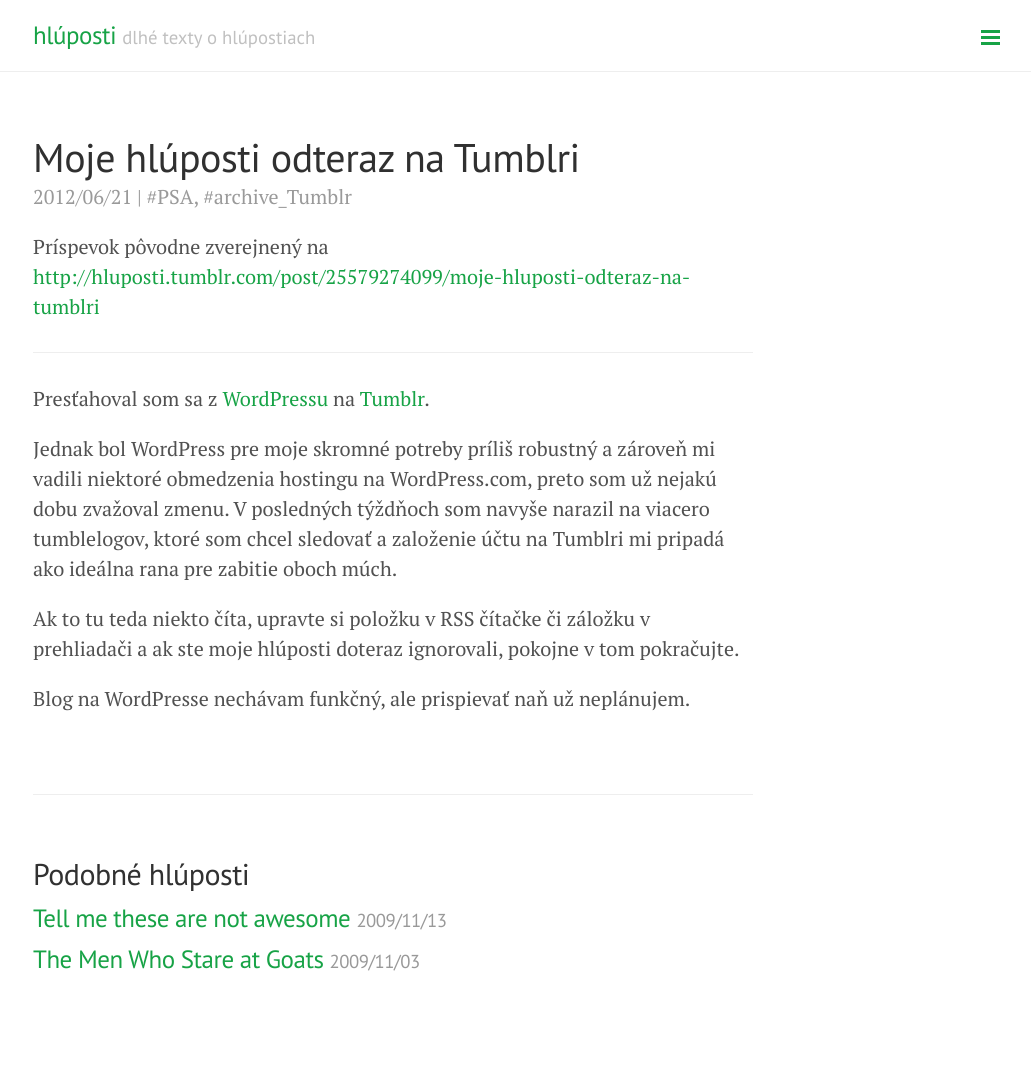
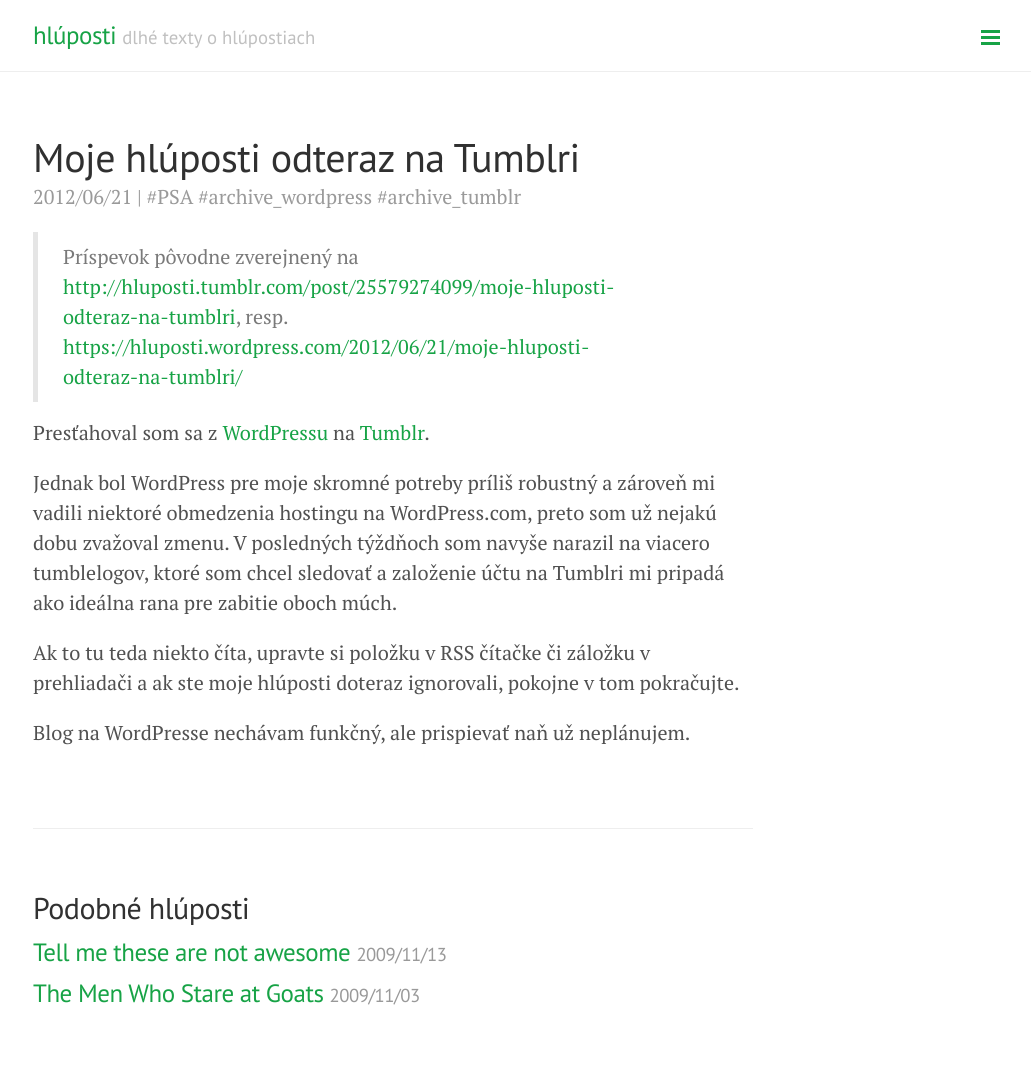
Before and after one commit to hluposti/hluposti.github.io, a Jekyll site: the page built from _posts/2012-06-21-moje-hluposti-odteraz-na-tumblri.md, in a window 1280 px wide. Shown: the whole page, without its empty margins (247-1278 px from the left). Built offline with Jekyll 4.4.1, drawn with Linux system fonts in a browser that asks for light colours; Markdown is read by kramdown in place of the engine named in the settings; before the commit the page ends 1035 px from its top, so only the background shows below that.

Commit message:
Update 2012-06-21-moje-hluposti-odteraz-na-tumblri.md

```diff
--- a/_posts/2012-06-21-moje-hluposti-odteraz-na-tumblri.md
+++ b/_posts/2012-06-21-moje-hluposti-odteraz-na-tumblri.md
@@ -1,12 +1,12 @@
 ---
 layout: post
 title: Moje hlúposti odteraz na Tumblri
-tags: PSA, archive_Tumblr
+tags:
+- PSA
+- archive_wordpress
+- archive_tumblr
 ---
-
-Príspevok pôvodne zverejnený na [http://hluposti.tumblr.com/post/25579274099/moje-hluposti-odteraz-na-tumblri](http://hluposti.tumblr.com/post/25579274099/moje-hluposti-odteraz-na-tumblri)
-
-***
+> Príspevok pôvodne zverejnený na [http://hluposti.tumblr.com/post/25579274099/moje-hluposti-odteraz-na-tumblri](http://hluposti.tumblr.com/post/25579274099/moje-hluposti-odteraz-na-tumblri), resp. [https://hluposti.wordpress.com/2012/06/21/moje-hluposti-odteraz-na-tumblri/](https://hluposti.wordpress.com/2012/06/21/moje-hluposti-odteraz-na-tumblri/)
 
 Presťahoval som sa z [WordPressu](http://hluposti.wordpress.com/) na [Tumblr](http://hluposti.tumblr.com/).
 
```
